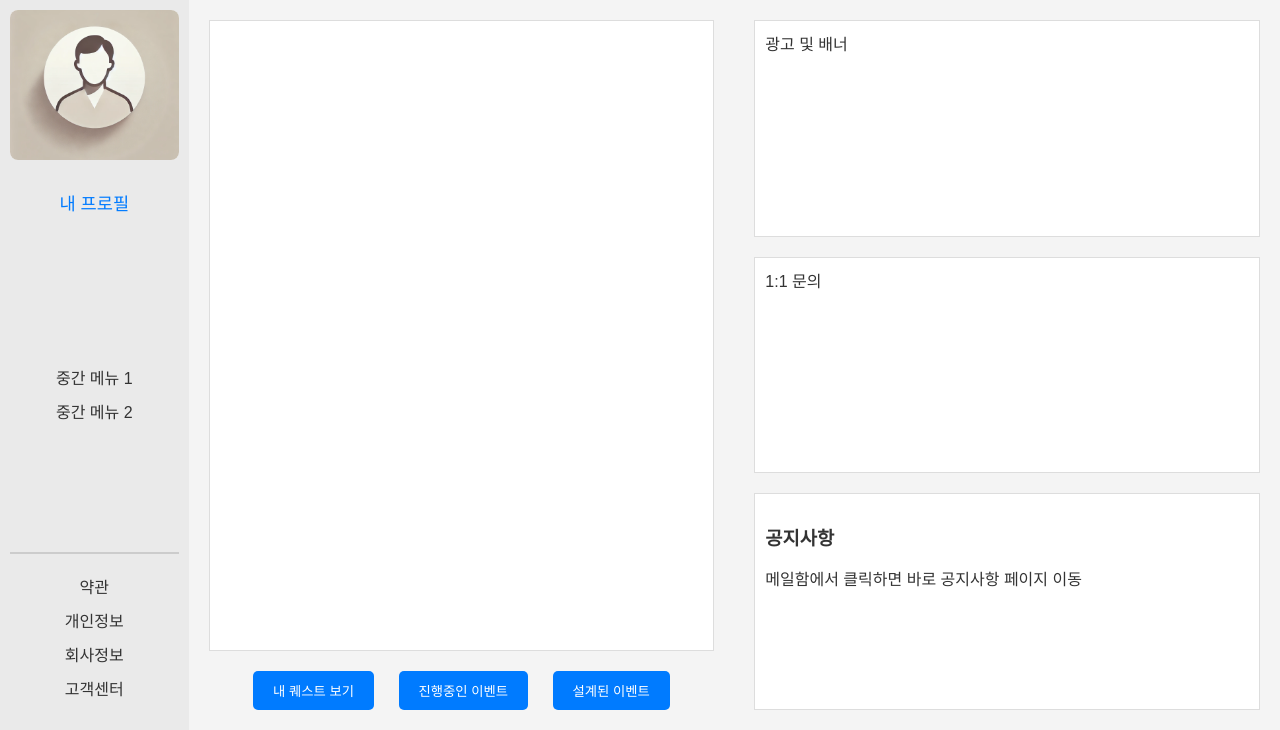
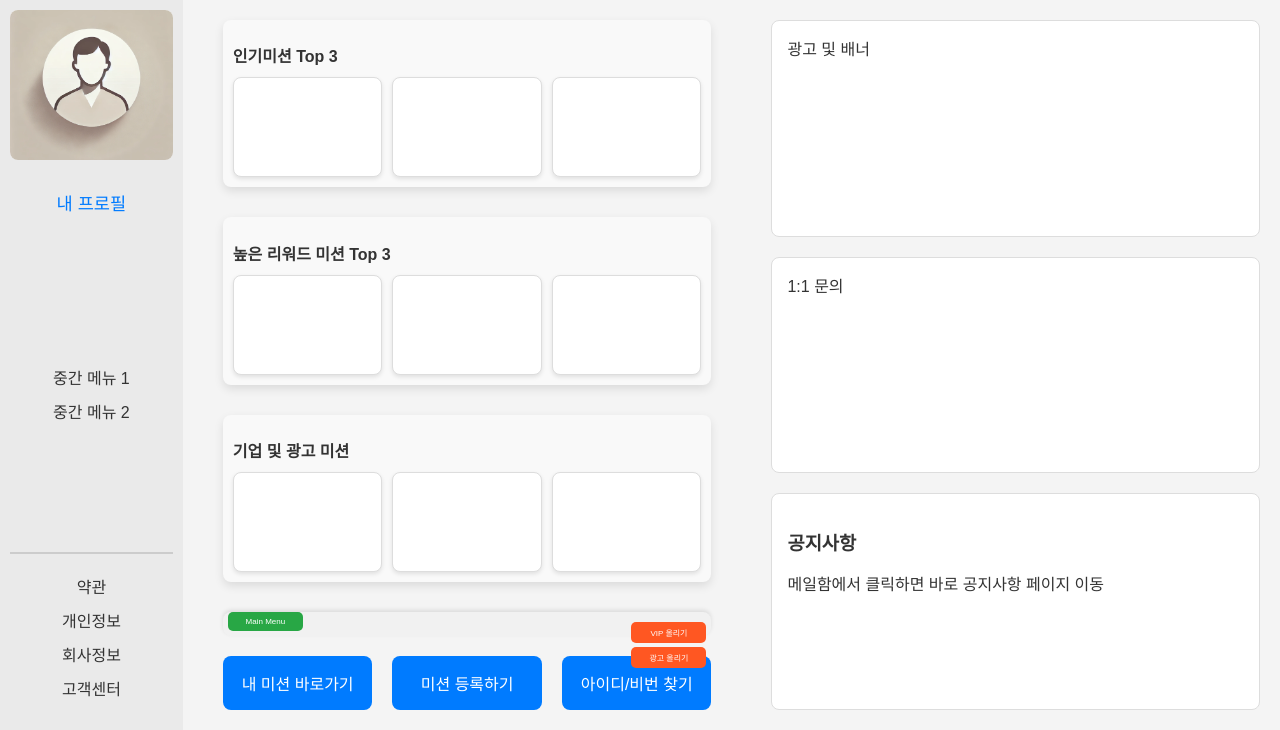
Before and after one commit to TasktradeDevelop/beta_tasktrade, a Python web app: template app/templates/index.html in a window 1280 px wide. Shown: the part 80-810 px from the top of the page. Run offline with Jinja, Linux system fonts and the light colour scheme; the template is opened without the code that fills it, so the values that code supplies are empty.

Commit message:
1.28 first commit
version 2에 따라서 index.html 수정하고
미션 업로드 화면만 링크를 걸어 놓은 상태

```diff
--- a/app/api/routes/__init__.py
+++ b/app/api/routes/__init__.py
@@ -1,7 +1,7 @@
 from fastapi import APIRouter
 from .auth import router as auth_router
 from .users import router as users_router
-from .dashboard import router as dashboard_router
+from .mission import router as mission_router
 from .coin import router as coin_router
 
 # Create a main router to include all individual routers
@@ -10,5 +10,5 @@ router = APIRouter()
 # Include individual route modules
 router.include_router(auth_router)
 router.include_router(users_router)
-router.include_router(dashboard_router)
+router.include_router(mission_router)
 router.include_router(coin_router)
--- /dev/null
+++ b/app/static/css/components/missions.css
@@ -0,0 +1,3 @@
+/*
+테스크 관련 페이지에 공통적으로 적용되는 style
+*/
--- a/app/static/css/pages/index.css
+++ b/app/static/css/pages/index.css
@@ -2,61 +2,169 @@
 index page에만 특화된 design layout
 */
 
-/* div container */
+/* Main container layout */
 .container {
     display: flex;
-    height: calc(100vh - 70px); /* Full height minus header height */
+    height: calc(100vh - 70px); /* Full height minus header */
+    gap: 20px;
 }
 
-/* Content inside container */
+/* Main content section */
 .main {
     flex: 3;
-    width: 60%;
-    padding: 20px;
     display: flex;
     flex-direction: column;
-    align-items: center;
-    justify-content: space-between;
+    padding: 20px;
+    gap: 20px;
 }
 
-.content {
+/* Missions Content */
+.missions-content {
     flex: 1;
-    background-color: white;
-    border: 1px solid #ddd;
-    width: 100%;
-    margin-bottom: 20px;
+    display: flex;
+    flex-direction: column;
+    gap: 30px;
 }
 
-.buttons button {
-    margin: 0 10px;
+/* Each Mission Section */
+.display-mission {
+    flex: 1;
+    background-color: #f9f9f9;
+    padding: 10px;
+    border-radius: 8px;
+    box-shadow: 0 4px 10px rgba(0, 0, 0, 0.1);
+}
+
+.display-mission h2 {
+    font-size: 1rem;
+    margin-bottom: 10px;
+    color: #333;
+}
+
+/* Row of Mission Cards */
+.mission-row {
+    display: flex;
+    justify-content: space-between;
+    gap: 10px;
+}
+
+.mission-card {
+    flex: 1;
+    height: 100px; /* Consistent height */
+    background-color: #fff;
+    border: 1px solid #ddd;
+    border-radius: 8px;
+    box-shadow: 0 2px 4px rgba(0, 0, 0, 0.1);
+    transition: transform 0.3s ease, box-shadow 0.3s ease;
+}
+
+.mission-card:hover {
+    transform: scale(1.02);
+    box-shadow: 0 4px 12px rgba(0, 0, 0, 0.2);
+}
+
+/* Extra menu buttons just on the bottom part of main area */
+.bottom-menu {
+    flex: 1;
+    display: flex;
+    justify-content: space-between;
+    position: relative;
+    height: 150px; /* Adjust as needed */
     padding: 10px 20px;
+    background-color: #f1f1f1;
+    border-radius: 8px;
+    box-shadow: 0 -2px 4px rgba(0, 0, 0, 0.1);
+}
+
+.bottom-menu .menu-button {
+    position: absolute;
+    font-size: 0.5rem;
+    width: 75px; /* Adjust as needed */
+    padding: 5px;
+    color: white;
     border: none;
+    cursor: pointer;
+    border-radius: 5px;
+    transition: background-color 0.3s ease, transform 0.2s ease;
+}
+
+/* #main-menu aligned to bottom-left */
+#main-menu {
+    bottom: 5px;
+    left: 5px;
+    background-color: #28a745;
+}
+
+#main-menu:hover {
+    background-color: #218838;
+    transform: scale(1.05);
+}
+
+/* #vip-upload and #ad-upload aligned to top-right, vertically spaced */
+#vip-upload,
+#ad-upload {
+    right: 5px;
+    background-color: #ff5722;
+}
+
+#vip-upload {
+    top: 10px; /* Align to top-right */
+}
+
+#ad-upload {
+    top: 35px; /* Vertically spaced below #vip-upload */
+}
+
+#vip-upload:hover {
+    background-color: #e64a19;
+    transform: scale(1.05);
+}
+
+#ad-upload:hover {
+    background-color: #e64a19;
+    transform: scale(1.05);
+}
+
+/* Bottom Buttons */
+.menu-link-buttons {
+    display: flex;
+    justify-content: space-between;
+    gap: 20px;
+}
+
+.menu-link-buttons button {
+    flex: 1;
+    padding: 15px;
+    font-size: 1rem;
     background-color: #007bff;
     color: white;
-    cursor: pointer;
-    border-radius: 5px;
+    border: none;
+    border-radius: 8px;
+    transition: background-color 0.3s ease;
 }
 
-.buttons button:hover {
+.menu-link-buttons button:hover {
     background-color: #0056b3;
 }
 
 /* Right Panel */
 .right-panel {
     flex: 3;
-    width: 20%;
     display: flex;
     flex-direction: column;
+    gap: 20px;
+    background-color: #f4f4f4;
     padding: 20px;
-    background-color: #f4f4f4;
-    gap: 20px;
 }
 
-.ad-section, .inquiry-section, .notice-section {
-    background-color: white;
+.ad-section,
+.inquiry-section,
+.notice-section {
+    flex: 1;
+    background-color: #fff;
     border: 1px solid #ddd;
-    padding: 10px;
-    flex: 1;
+    padding: 15px;
+    border-radius: 8px;
 }
 
 .notice-section h3 {
--- /dev/null
+++ b/app/static/css/pages/mission-upload.css
@@ -0,0 +1,3 @@
+/*
+테스크 업로드 페이지에만 적용되는 style
+*/
--- /dev/null
+++ b/app/static/js/components/missions.js
@@ -0,0 +1 @@
+// 미션 기능에 공통적으로 관련된 함수
--- a/app/static/js/pages/index.js
+++ b/app/static/js/pages/index.js
@@ -60,3 +60,23 @@ function login() {
         alert('Failed to navigate to profile. Please try again.');
     });
 }
+
+function toMissionUpload() {
+    fetch('/mission/upload', {
+        method: 'GET', // or 'POST', depending on your endpoint
+        headers: {
+            'Content-Type': 'application/json',
+        },
+    })
+    .then(response => {
+        if (!response.ok) {
+            throw new Error(`HTTP error! Status: ${response.status}`);
+        }
+        // Navigate to the profile page
+        window.location.href = '/mission/upload';
+    })
+    .catch(error => {
+        console.error('Error occurred while navigating to profile:', error);
+        alert('Failed to navigate to profile. Please try again.');
+    });
+}
--- a/app/templates/index.html
+++ b/app/templates/index.html
@@ -51,13 +51,49 @@
 
         <!-- Main Content -->
         <main class="main">
-            <section class="content">
-                <!-- Main Display -->
+            <section class="missions-content">
+                <!-- Popular Missions -->
+                <section class="display-mission" id="hot-missions">
+                    <h2>인기미션 Top 3</h2>
+                    <div class="mission-row">
+                        <div class="mission-card"></div>
+                        <div class="mission-card"></div>
+                        <div class="mission-card"></div>
+                    </div>
+                </section>
+
+                <!-- High Reward Missions -->
+                <section class="display-mission" id="high-reward-missions">
+                    <h2>높은 리워드 미션 Top 3</h2>
+                    <div class="mission-row">
+                        <div class="mission-card"></div>
+                        <div class="mission-card"></div>
+                        <div class="mission-card"></div>
+                    </div>
+                </section>
+
+                <!-- Advertisement Missions -->
+                <section class="display-mission" id="ad-missions">
+                    <h2>기업 및 광고 미션</h2>
+                    <div class="mission-row">
+                        <div class="mission-card"></div>
+                        <div class="mission-card"></div>
+                        <div class="mission-card"></div>
+                    </div>
+                </section>
+
+                <!-- Bottom Menu -->
+                <aside class="bottom-menu">
+                    <button class="menu-button" id="main-menu">Main Menu</button>
+                    <button class="menu-button" id="vip-upload">VIP 올리기</button>
+                    <button class="menu-button" id="ad-upload">광고 올리기</button>
+                </aside>
             </section>
-            <div class="buttons">
-                <button>내 퀘스트 보기</button>
-                <button>진행중인 이벤트</button>
-                <button>설계된 이벤트</button>
+
+            <div class="menu-link-buttons">
+                <button id="my-mission">내 미션 바로가기</button>
+                <button id="mission-upload" onclick="toMissionUpload()">미션 등록하기</button>
+                <button id="search-id-pw">아이디/비번 찾기</button>
             </div>
         </main>
 
--- a/app/templates/users/my-profile.html
+++ b/app/templates/users/my-profile.html
@@ -6,13 +6,13 @@
 
     <!-- Link to external CSS -->
     <link rel="stylesheet" href="/static/css/main.css">
+    <link rel="stylesheet" href="/static/css/components/navbar.css">
     <link rel="stylesheet" href="/static/css/pages/my-profile.css">
-    <link rel="stylesheet" href="/static/css/components/navbar.css">
 
     <!-- Link to external JS -->
     <script src="/static/js/main.js" defer></script>
+    <script src="/static/js/components/navbar.js" defer></script>
     <script src="/static/js/pages/my-profile.js" defer></script>
-    <script src="/static/js/components/navbar.js" defer></script>
 
 </head>
 <body>
```
Also changed, not shown: app/api/routes/dashboard.py (deleted, +0 -9 lines), app/api/routes/mission.py (added, +14 -0 lines), app/static/js/pages/mission-upload.js (added, +9 -0 lines), app/templates/missions/mission-upload.html (added, +21 -0 lines), app/api/schemas/dashboard.py (deleted), app/api/schemas/mission.py (added), app/api/services/dashboard_service.py (deleted), app/api/services/mission_service.py (added).
